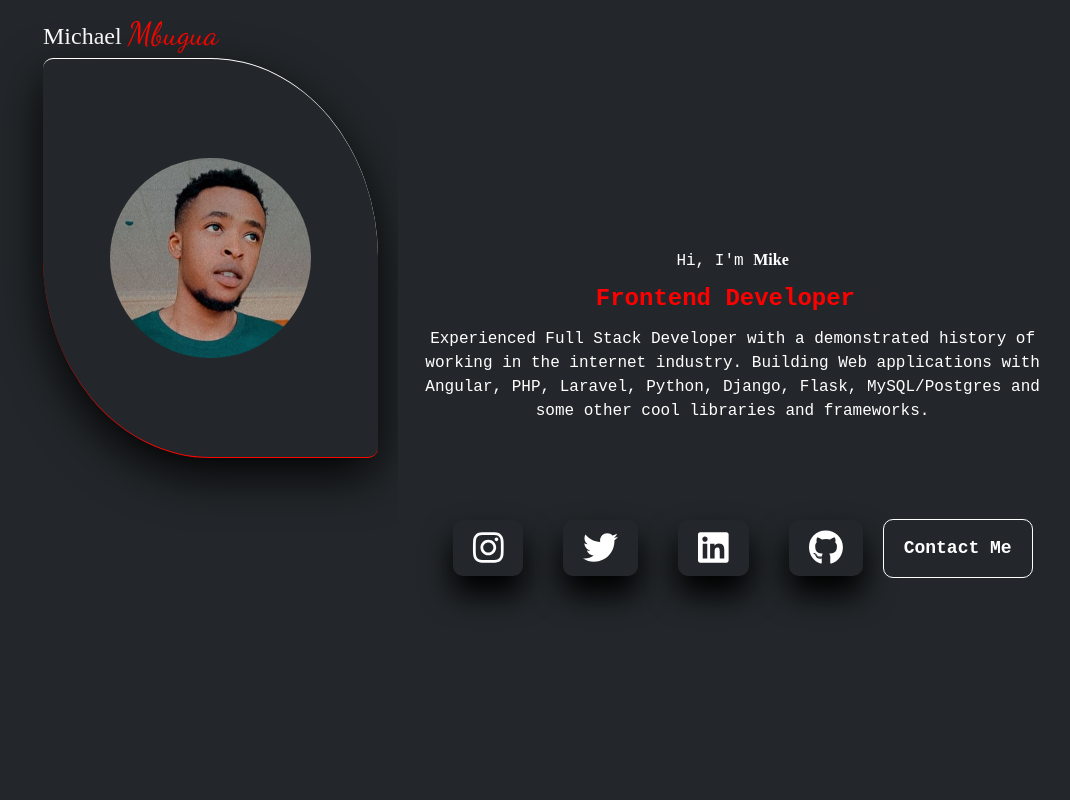
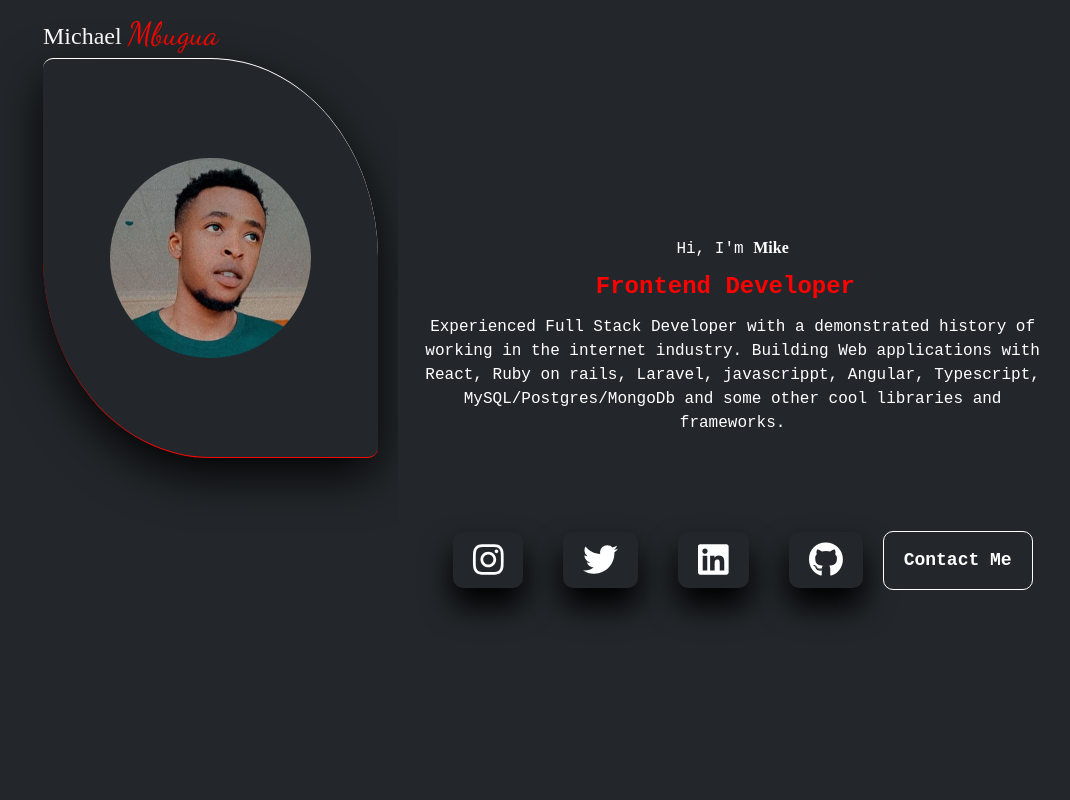
Before and after one commit to mike-mbugua/michael, a React (Create React App) app: page / in a window 1280 px wide. Shown: the top 800 px of the page, without its empty margins (39-1109 px from the left). Built offline with nearby package versions, Linux system fonts and the light colour scheme; the HTML template or start-up script is replaced by a standard one; a web font is replaced by a local one.

Commit message:
minor changes

```diff
--- a/src/components/Home.jsx
+++ b/src/components/Home.jsx
@@ -59,9 +59,9 @@ function Home() {
                       <p>
                         Experienced Full Stack Developer with a demonstrated
                         history of working in the internet industry. Building
-                        Web applications with Angular, PHP, Laravel, Python,
-                        Django, Flask, MySQL/Postgres and some other cool
-                        libraries and frameworks.
+                        Web applications with React, Ruby on rails, Laravel,
+                        javascrippt, Angular, Typescript, MySQL/Postgres/MongoDb
+                        and some other cool libraries and frameworks.
                       </p>
                     </div>
                     <div className="icons">
```
